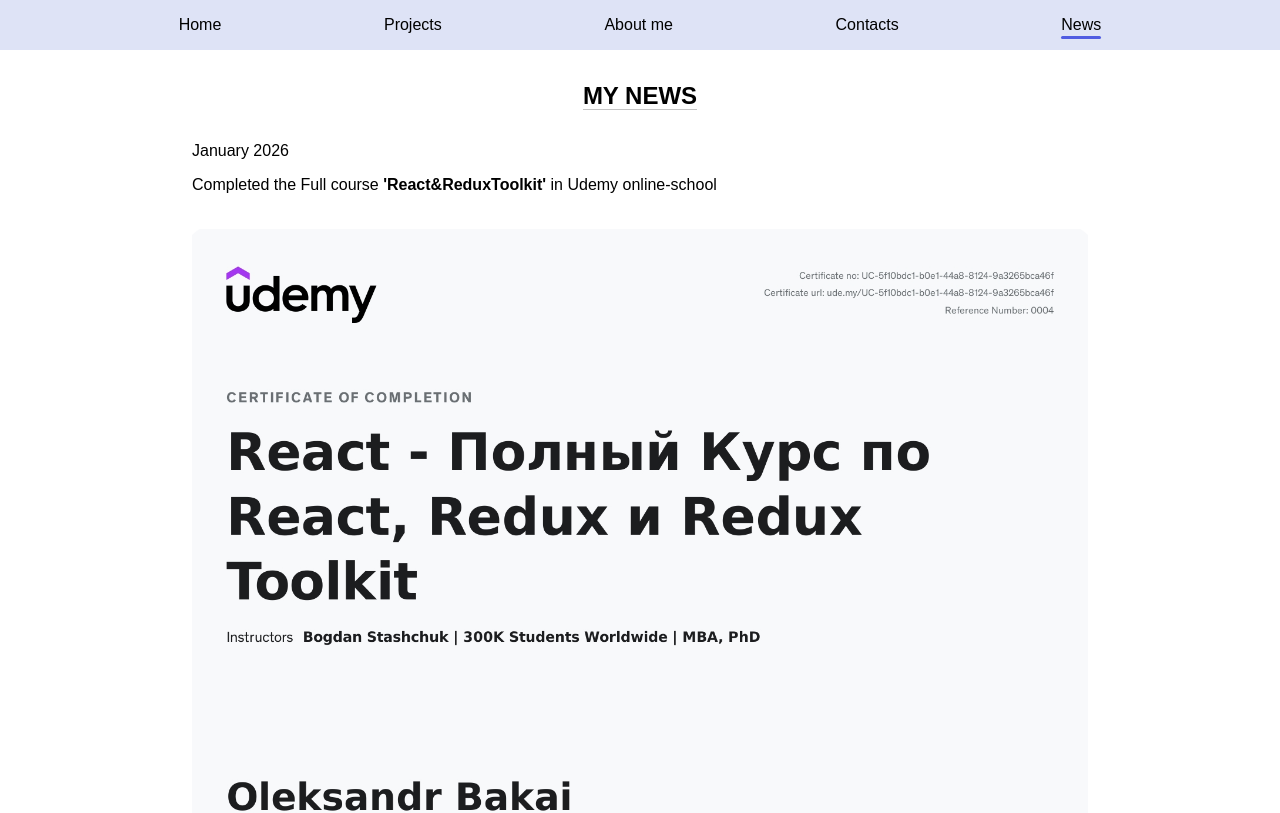
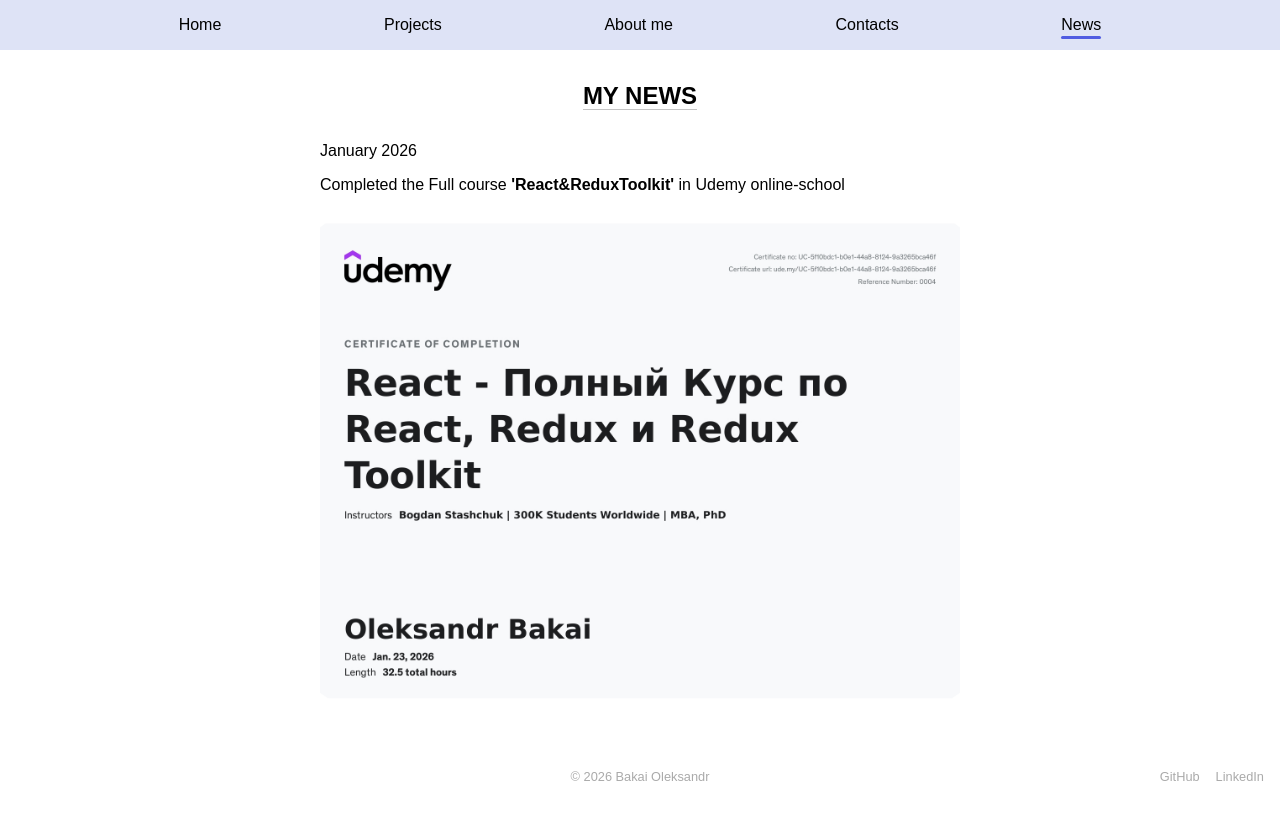
Before and after one commit to BakaiOleksandr/Portfolio, a React (Vite) app: page /news in a window 1280 px wide. Shown: the top 813 px of the page. Built offline with nearby package versions, Linux system fonts and the light colour scheme.

Commit message:
MyNews css

```diff
--- a/src/index.css
+++ b/src/index.css
@@ -2,8 +2,8 @@
   --color-links-active: rgb(80, 92, 226);
   --links-color: black;
   --background-color: rgb(222, 227, 246);
-  --footer-text:beige;
-  --footer-links:#aaa;
+  --footer-text: beige;
+  --footer-links: #aaa;
 }
 * {
   padding: 0;
--- a/src/pages/MyNews.module.css
+++ b/src/pages/MyNews.module.css
@@ -5,7 +5,8 @@
 .MyNewsContainer {
   display: flex;
   flex-direction: column;
-  width: 70%;
+  align-items: flex-start;
+  max-width: 40rem;
 }
 .MyNewsHeader {
   align-self: center;
@@ -29,4 +30,5 @@
   display: flex;
   justify-content: center;
   overflow: hidden;
+  /* max-width: 40rem; */
 }
```
